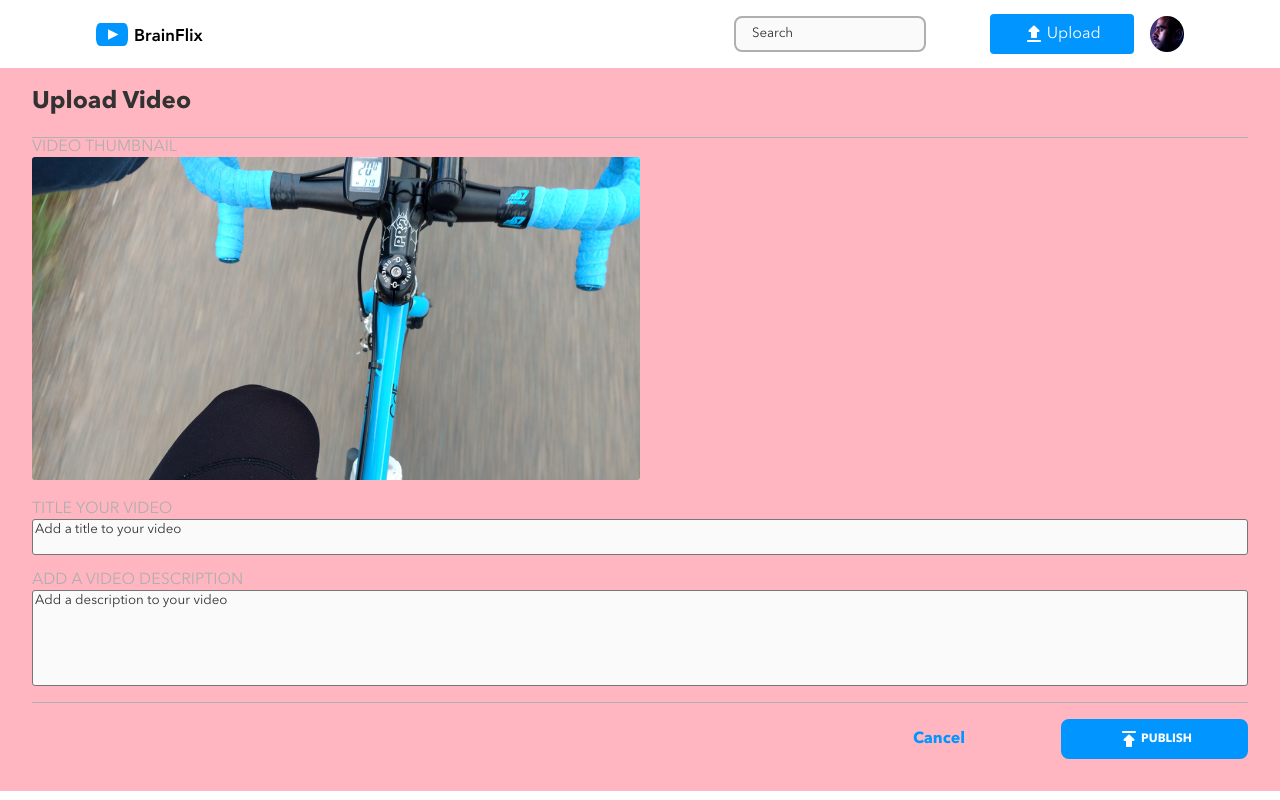
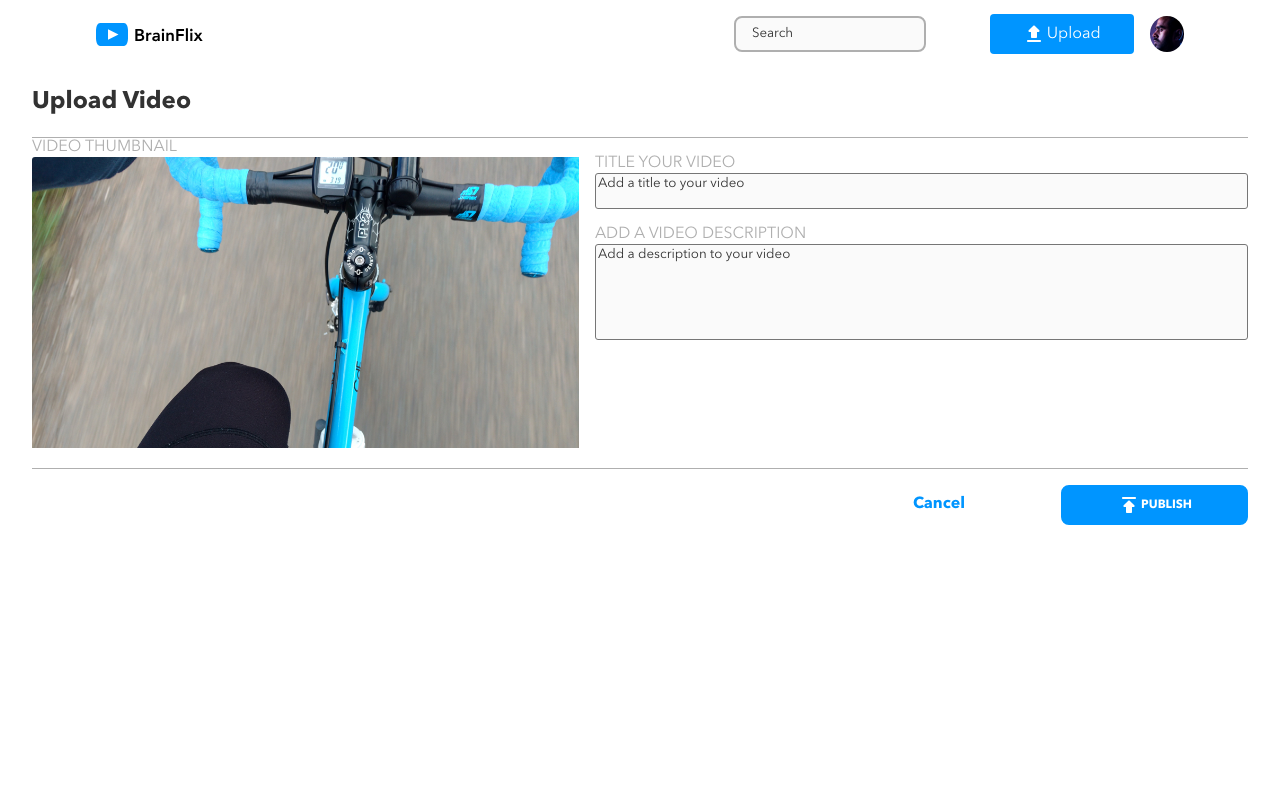
Before and after one commit to PranavPrashar/pranav-prashar-brainflix, a React (Create React App) app: page /upload in a window 1280 px wide. Built offline with nearby package versions, Linux system fonts and the light colour scheme.

Commit message:
Updates to Upload page for tablet and desktop views

```diff
--- a/src/components/UploadVideoComponent/UploadVideoComponent.js
+++ b/src/components/UploadVideoComponent/UploadVideoComponent.js
@@ -10,7 +10,56 @@ function UploadVideoComponent() {
         <h2 className="uploadvideocomponent__header--large">Upload Video</h2>
       </div>
 
-      <div>
+      <div className="uploadvideocomponent__wrapper">
+        <div>
+          <p className="uploadvideocomponent__header--little">
+            video thumbnail
+          </p>
+          <div className="uploadvideocomponent__container">
+            <img
+              src={uploadImage}
+              alt="Video"
+              className="uploadvideocomponent__container--image"
+            />
+          </div>
+        </div>
+
+        <div className="uploadvideocomponent__form">
+          <form>
+            <label
+              className="uploadvideocomponent__form--label"
+              htmlFor="videotitle"
+            >
+              title your video
+            </label>
+            <textarea
+              id="videotitle"
+              className="uploadvideocomponent__form--textarea"
+              name="videotitle"
+              placeholder="Add a title to your video"
+              rows={2}
+            ></textarea>
+
+            <label
+              className="uploadvideocomponent__form--label"
+              htmlFor="videodescription"
+            >
+              Add a video description
+            </label>
+            {/* <form> */}
+            <textarea
+              id="videodescription"
+              className="uploadvideocomponent__form--textarea"
+              name="videodescription"
+              placeholder="Add a description to your video"
+              rows={6}
+              // cols={4}
+            ></textarea>
+          </form>
+        </div>
+      </div>
+
+      {/* <div>
         <p className="uploadvideocomponent__header--little">video thumbnail</p>
         <div className="uploadvideocomponent__container">
           <img
@@ -43,7 +92,7 @@ function UploadVideoComponent() {
           >
             Add a video description
           </label>
-          {/* <form> */}
+
           <textarea
             id="videodescription"
             className="uploadvideocomponent__form--textarea"
@@ -53,7 +102,7 @@ function UploadVideoComponent() {
             // cols={4}
           ></textarea>
         </form>
-      </div>
+      </div> */}
 
       <div className="uploadvideocomponent__buttons">
         <span className="uploadvideocomponent__buttons--publish">
--- a/src/components/UploadVideoComponent/UploadVideoComponent.scss
+++ b/src/components/UploadVideoComponent/UploadVideoComponent.scss
@@ -22,11 +22,11 @@
   width: 100%;
 
   @include tablet{
-    background-color: lightgray;
+    // background-color: lightgray;
     padding: 0 2rem;
   }
   @include desktop{
-    background-color: lightpink;
+    // background-color: lightpink;
   }
 }
 
@@ -35,7 +35,7 @@
   &__header {
 
     @include tablet{
-      border-bottom: 1px global.$silver solid;
+      border-bottom: 1.5px global.$silver solid;
     }
 
     &--large {
@@ -58,7 +58,11 @@
     width: 100%;
     padding-bottom: 1rem;
     @include tablet{
-      border-bottom: 1px global.$silver solid;
+      border-bottom: 1.5px global.$silver solid;
+    }
+
+    @include desktop{
+      border-bottom: none;
     }
 
     &--label {
@@ -91,6 +95,14 @@
 
   }
 
+  &__wrapper{
+    @include desktop{
+    display: flex;
+    flex-direction: row;
+    border-bottom: 1px global.$silver solid;
+    }
+  }
+
 }
 
 .uploadvideocomponent__container {
@@ -104,6 +116,10 @@
     @include tablet{
       width: 50%;
       border-radius: 3px;
+    }
+    @include desktop{
+      width: 100%;
+      padding: 0 1rem 1rem 0;
     }
   }
 }
```
